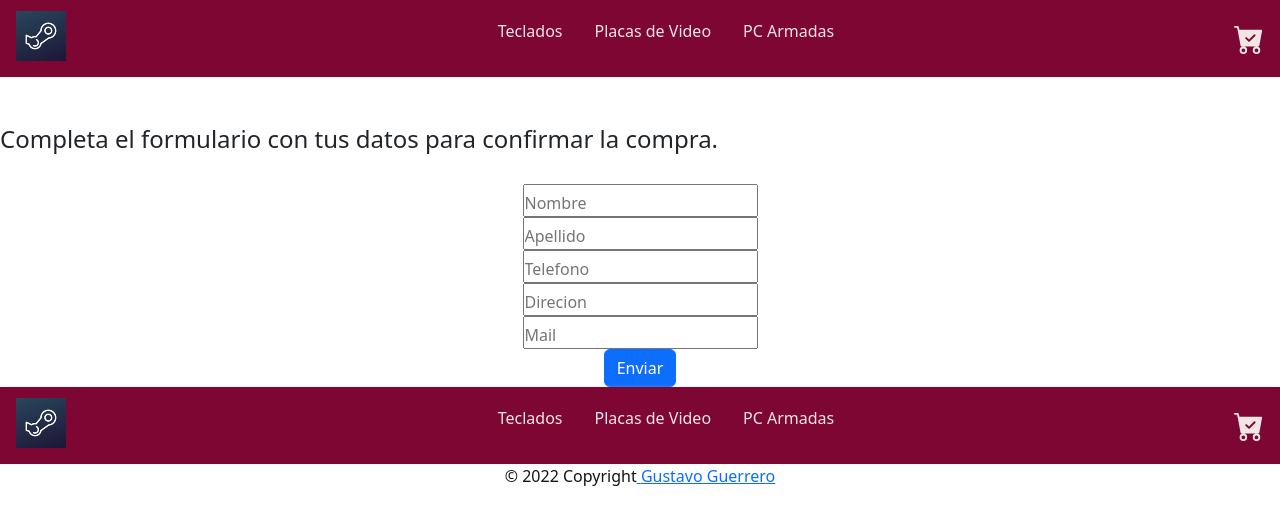
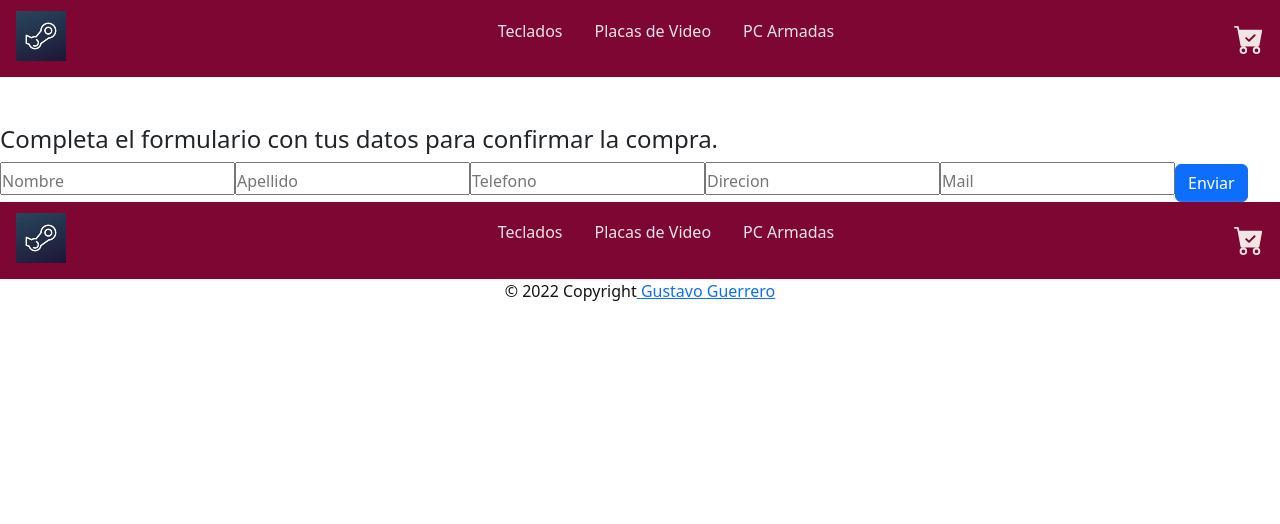
Before and after one commit to Tavott/PreEntrega2-Guerrero, a React (Create React App) app: page /checkout in a window 1280 px wide. Shown: the top 524 px of the page. Built offline with nearby package versions, Linux system fonts and the light colour scheme.

Commit message:
Nuevo Form

```diff
--- a/src/Componentes/Form/Form.css
+++ b/src/Componentes/Form/Form.css
@@ -1,14 +1,16 @@
-.container {
+/* .container {
     color: rgb(9, 9, 9);
     text-decoration: none;
-}
+} */
 
 .form-style {
-    box-shadow: inherit;
+
+    /* box-shadow: inherit;
     display: flex;
     justify-content: center;
     align-Items: center;
     flex-Wrap: wrap;
-    flex-Direction: column;
-    margin-Top: 30px;
+    flex-Direction: column; */
+    /* margin-Top: 30px; */
+    /* padding: 30px; */
 }
```
